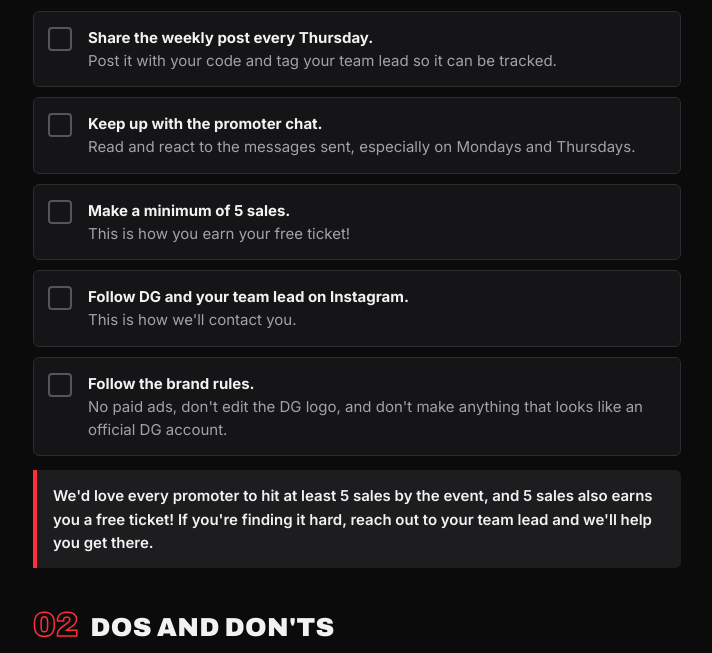
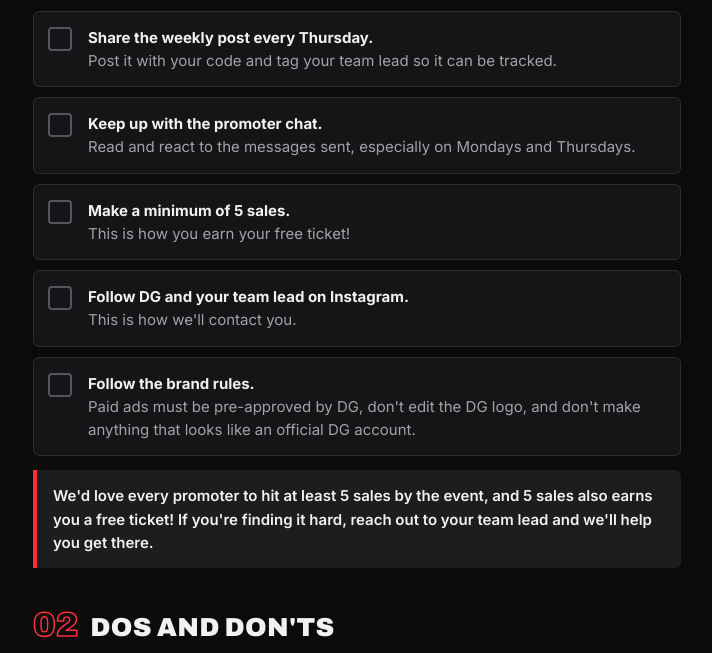
Before and after one commit to danielrahaley22-cmyk/dg-promoter-agreement, a plain HTML site: page index.html in a window 1280 px wide. Shown: the part 397-1050 px from the top of the page, without its empty margins (283-995 px from the left). Drawn offline with Linux system fonts and the light colour scheme.

Commit message:
Brand rules: paid ads must be pre-approved by DG
Co-Authored-By: Claude Opus 5.5 <noreply@anthropic.com>
Claude-Session: https://claude.ai/code/session_01FYEDv2YeGUQdvBz8YY9kVp

```diff
--- a/index.html
+++ b/index.html
@@ -225,7 +225,7 @@ button { font: inherit; cursor: pointer; }
     ["Keep up with the promoter chat.", "Read and react to the messages sent, especially on Mondays and Thursdays."],
     ["Make a minimum of 5 sales.", "This is how you earn your free ticket!"],
     ["Follow DG and your team lead on Instagram.", "This is how we'll contact you."],
-    ["Follow the brand rules.", "No paid ads, don't edit the DG logo, and don't make anything that looks like an official DG account."]
+    ["Follow the brand rules.", "Paid ads must be pre-approved by DG, don't edit the DG logo, and don't make anything that looks like an official DG account."]
   ];
   var tick = '<svg viewBox="0 0 14 14" fill="none"><path d="M2 7.5l3 3 7-7" stroke="#fff" stroke-width="2.4" fill="none"/></svg>';
   var reqs = document.getElementById("reqs");
```
